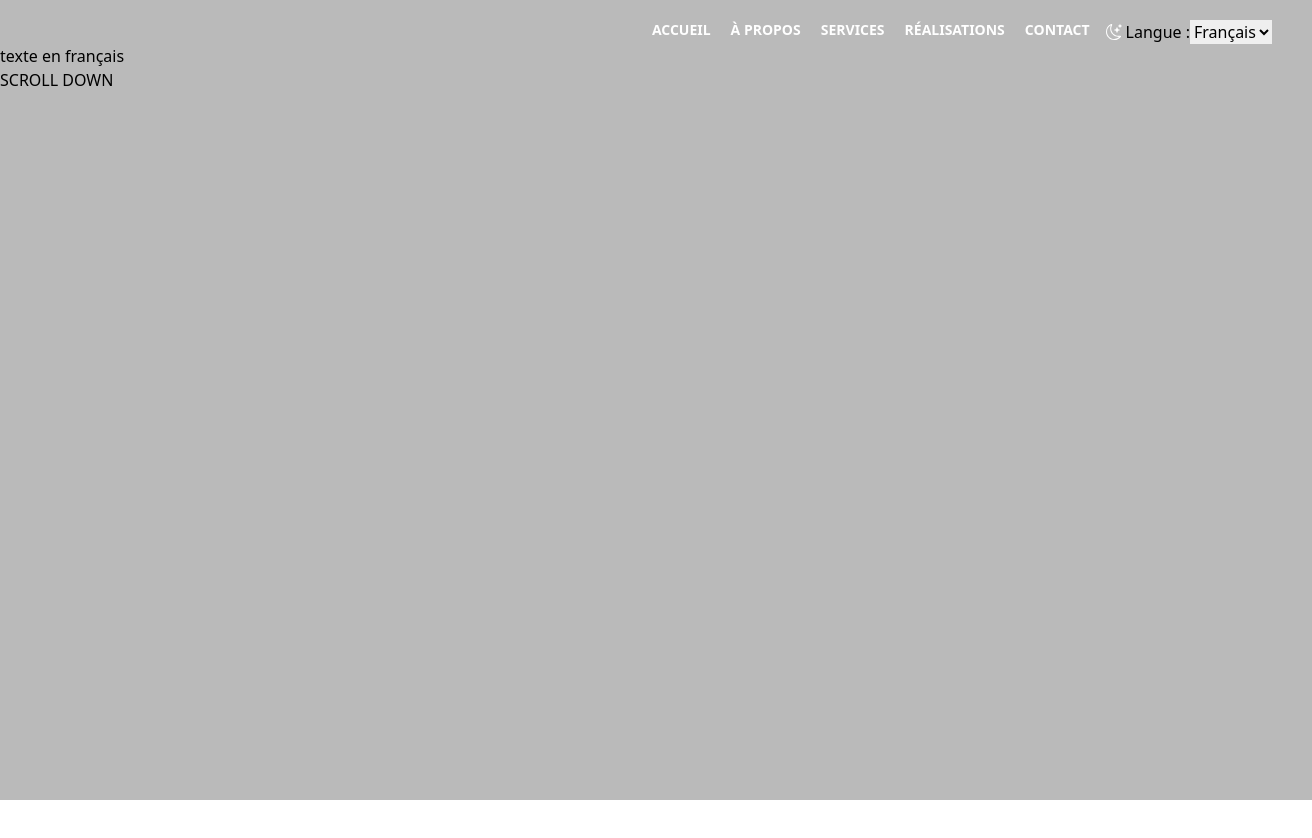
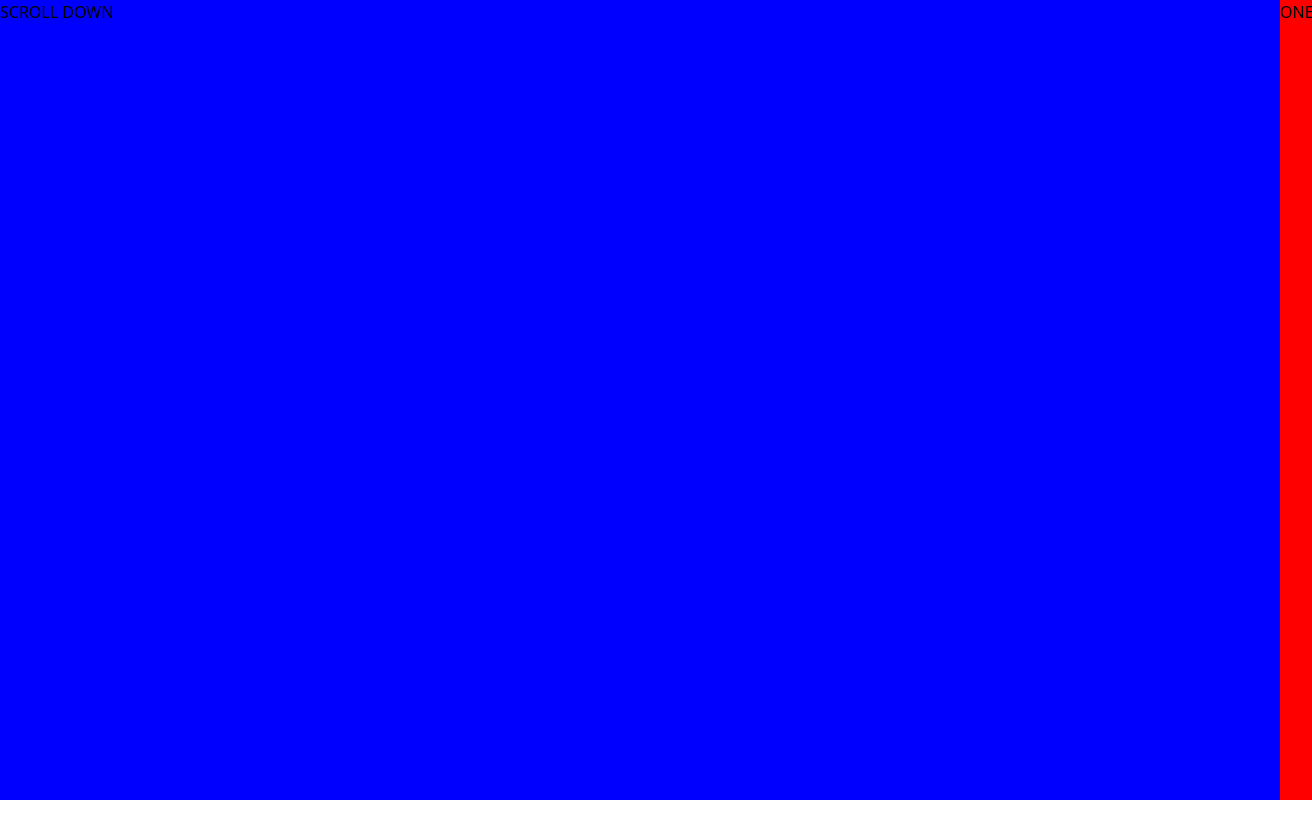
Before and after one commit to Titou360/Painter, a Next.js app: page / in a window 1280 px wide. Shown: the top 838 px of the page, 1312 px wide, since content can reach past the window. Built offline with nearby package versions, Linux system fonts and the light colour scheme.

Commit message:
fix bug scroll

```diff
--- a/package.json
+++ b/package.json
@@ -13,7 +13,7 @@
     "gsap": "^3.12.5",
     "i18next": "^23.10.1",
     "next": "14.1.3",
-    "react": "^18",
+    "react": "18.2.0",
     "react-dom": "^18",
     "react-i18next": "^14.1.0"
   },
--- a/src/pages/index.js
+++ b/src/pages/index.js
@@ -1,56 +1,46 @@
-import { useTranslation } from 'react-i18next';
-
-// scroll horizontal
-import { ScrollTrigger } from 'gsap/dist/ScrollTrigger';
-import { gsap } from 'gsap/dist/gsap';
-import { useEffect } from 'react';
-import Header from '../components/header';
+import gsap from 'gsap/dist/gsap';
+import ScrollTrigger from 'gsap/dist/ScrollTrigger';
+import { useLayoutEffect, useRef } from 'react';
 
 gsap.registerPlugin(ScrollTrigger);
 
-//composants
-import About from '../components/About';
+export default function App() {
+  const component = useRef();
+  const slider = useRef();
 
-export default function Home() {
-  // i18n
-  const { t } = useTranslation('header');
+  useLayoutEffect(() => {
+    let ctx = gsap.context(() => {
+      let panels = gsap.utils.toArray('.panel');
+      gsap.to(panels, {
+        xPercent: -100 * (panels.length - 1),
+        ease: 'none',
+        scrollTrigger: {
+          trigger: slider.current,
+          pin: true,
+          scrub: 1,
+          snap: 1 / (panels.length - 1),
+          end: () => '+=' + slider.current.offsetWidth
+        }
+      });
+    }, component);
+    return () => ctx.revert();
+  });
 
-  //scroll horizontal
-  useEffect(() => {
-    const sections = gsap.utils.toArray('.panel');
-
-    gsap.to(sections, {
-      xPercent: -100 * (sections.length - 1),
-      ease: 'none',
-      scrollTrigger: {
-        trigger: '.container',
-        pin: true,
-        invalidateOnRefresh: true,
-        anticipatePin: 1,
-        scrub: 1.23,
-        end: () => '+=' + document.querySelector('.container').offsetWidth
-      }
-    });
-  }, []);
   return (
-    <>
-      <div className="container bg-painterGreyLight/50 dark:bg-painterDark">
-        {' '}
-        <section className="panel flex flex-col">
-          <Header />
-          <p>{t('hourly')}</p>
-          <h1>SCROLL DOWN</h1>
-        </section>
-        <section className="panel">
-          <About />
-        </section>
-        <section className="panel">
-          <h2>TWO</h2>
-        </section>
-        <section className="panel">
-          <h2>THREE</h2>
-        </section>
+    <div className="App" ref={component}>
+      <div ref={slider} className="container">
+        <div className="description panel blue">
+          <div>
+            SCROLL DOWN
+            <div className="scroll-down"></div>
+          </div>
+        </div>
+        <div className="panel red">ONE</div>
+        <div className="panel orange">
+          <p>TEST page 2</p>
+        </div>
+        <div className="panel purple">THREE</div>
       </div>
-    </>
+    </div>
   );
 }
--- a/src/pages/scroll.css
+++ b/src/pages/scroll.css
@@ -1,40 +1,57 @@
+html {
+  overflow-y: scroll;
+  height: 100%;
+  -webkit-overflow-scrolling: touch;
+  overflow-scrolling: touch;
+}
+body {
+  overflow-y: visible;
+  position: relative;
+  overflow-x: hidden;
+}
 html,
 body {
   margin: 0;
-  padding: 0;
-  width: calc(100% + 16px);
-  height: 100%;
-  overflow-x: hidden;
 }
 
-html {
-  height: 100%;
-  overflow-y: scroll;
+.container {
+  width: 400vw;
+  height: 100vh;
+  display: flex;
+  flex-wrap: wrap;
 }
 
-body {
-  height: unset;
-  overflow-x: hidden;
-  overflow-y: visible;
+.firstContainer {
+  display: flex;
+  flex-direction: column;
+  justify-content: center;
+  align-items: center;
+  height: 100vh;
+  background: yellow;
+}
+
+.lastContainer {
+  display: flex;
+  height: 100vh;
+  background: yellow;
 }
 
 .panel {
-  margin: 0;
-  padding: 0;
-  width: calc(100% + 16px);
-  height: 100%;
-}
-
-h1,
-h2,
-p,
-li {
-  max-width: 800px;
-}
-
-.container {
-  display: flex;
-  flex-wrap: nowrap;
-  width: 400%;
+  width: 100vw;
   height: 100vh;
 }
+.red {
+  background: blue;
+}
+.red {
+  background: red;
+}
+.orange {
+  background: orange;
+}
+.purple {
+  background: purple;
+}
+.blue {
+  background-color: blue;
+}
```
Also changed, not shown: 1 other file (tests, documents, lock files or other folders).
